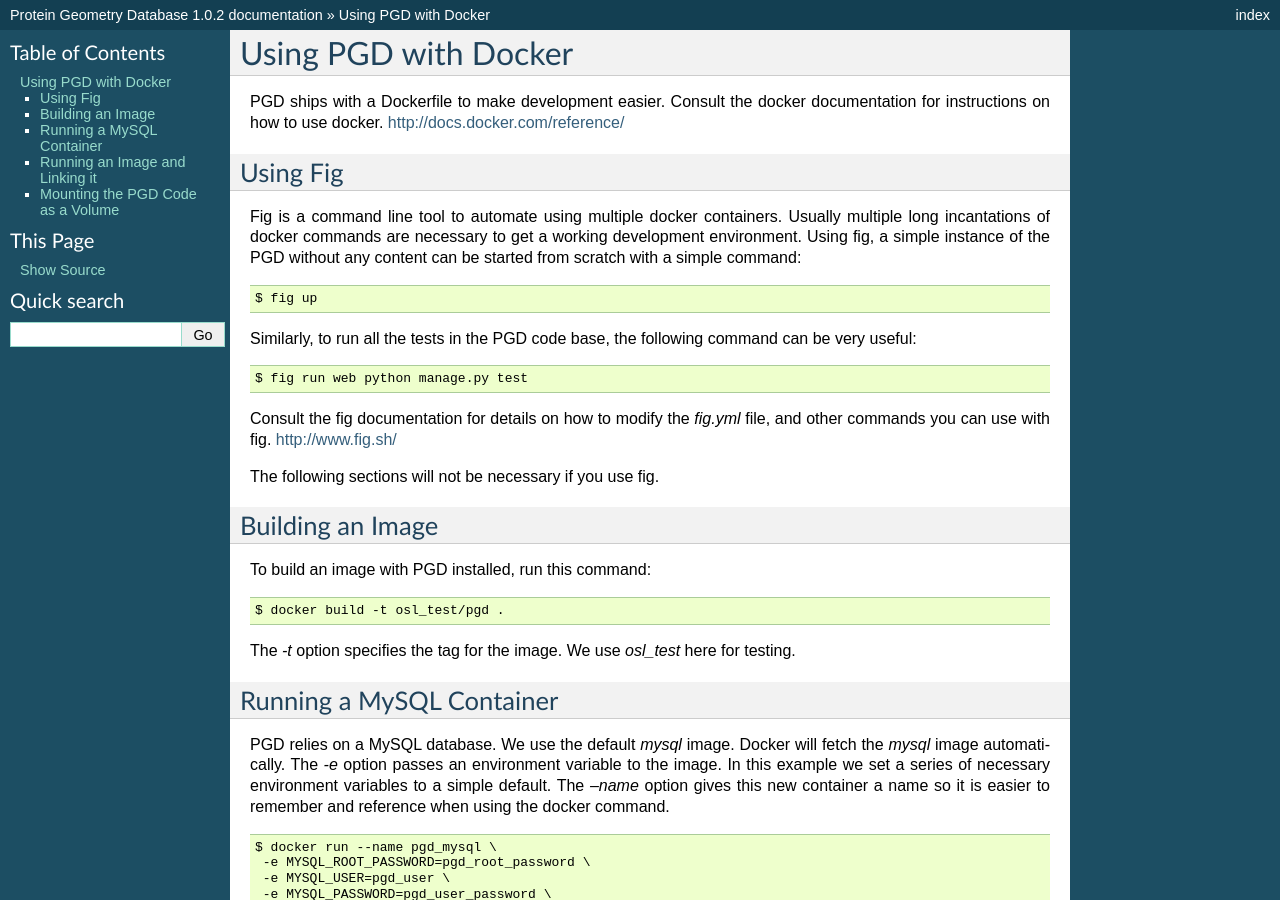
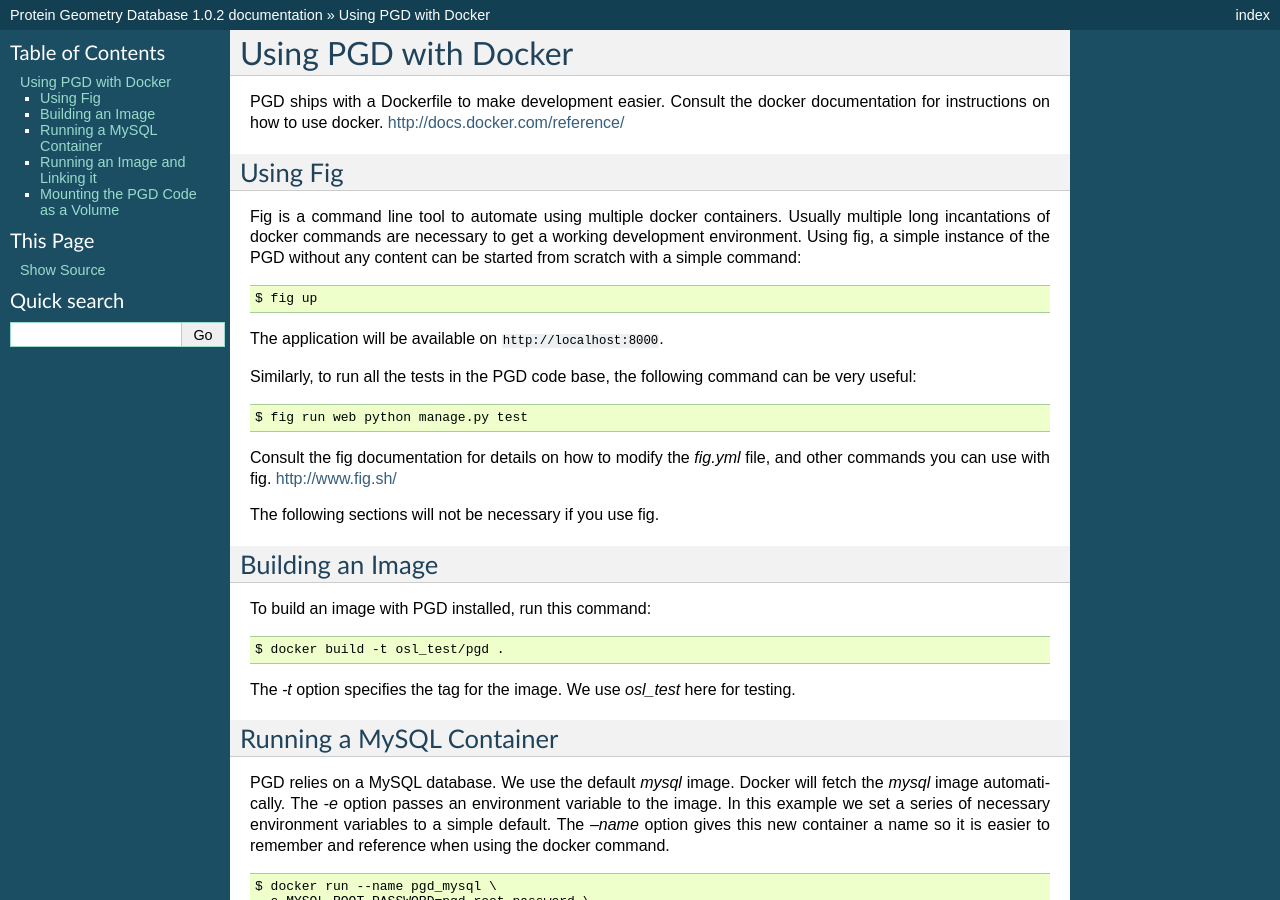
Before and after one commit to Karplus-Lab-OSU/pgd, a Sphinx documentation site: the page built from docs/source/docker.rst, in a window 1280 px wide and 900 px high. Built offline with Sphinx 7.4.7, drawn with Linux system fonts in a browser that asks for light colours.

Commit message:
Add instructions on how to connect to the app

```diff
--- a/docs/source/docker.rst
+++ b/docs/source/docker.rst
@@ -19,6 +19,8 @@
 ::
 
    $ fig up
+
+The application will be available on ``http://localhost:8000``.
 
 Similarly, to run all the tests in the PGD code base, the following
 command can be very useful:
```
